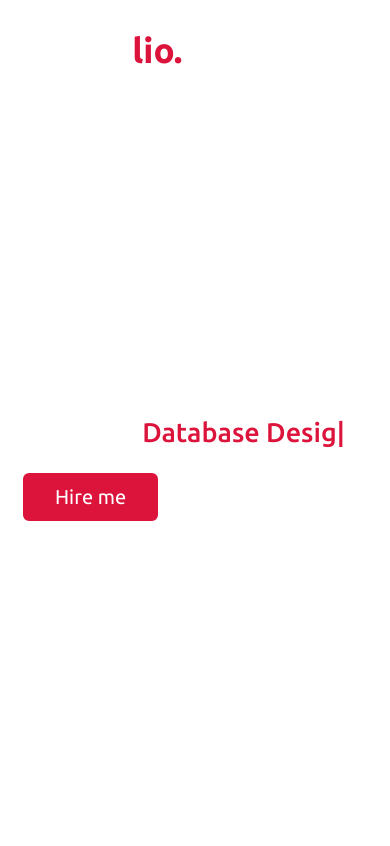
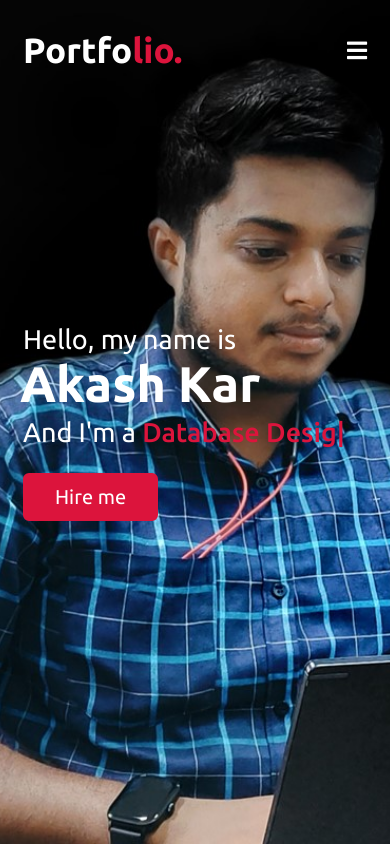
Before and after one commit to akash-kar/protfolio, a plain HTML site: page index.html in a window 390 px wide. Shown: the top 846 px of the page. Drawn offline with nearby package versions, Linux system fonts and the light colour scheme.

Commit message:
Update style.css

```diff
--- a/style.css
+++ b/style.css
@@ -165,7 +165,7 @@ section .title::after{
 /* home section styling */
 .home{
     display: flex;
-    background: url("images/banner.jpg") no-repeat center;
+    background: url("banner.jpg") no-repeat center;
     height: 100vh;
     color: #fff;
     min-height: 500px;
@@ -611,7 +611,7 @@ footer span a:hover{
     }
     .home{
         display: flex;
-        background: url("images/banner1.jpg") no-repeat center;
+        background: url("banner1.jpg") no-repeat center;
         height: 100vh;
         color: #fff;
         min-height: 500px;
```
